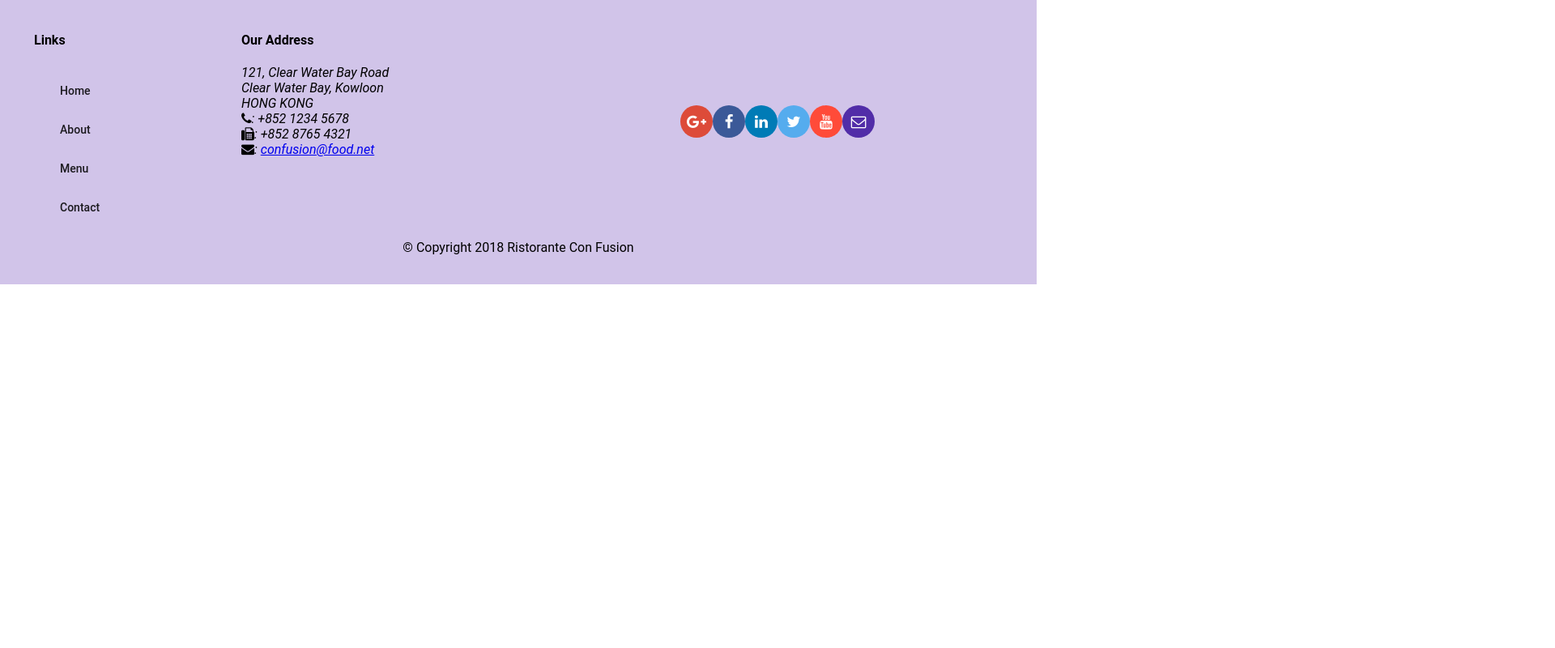
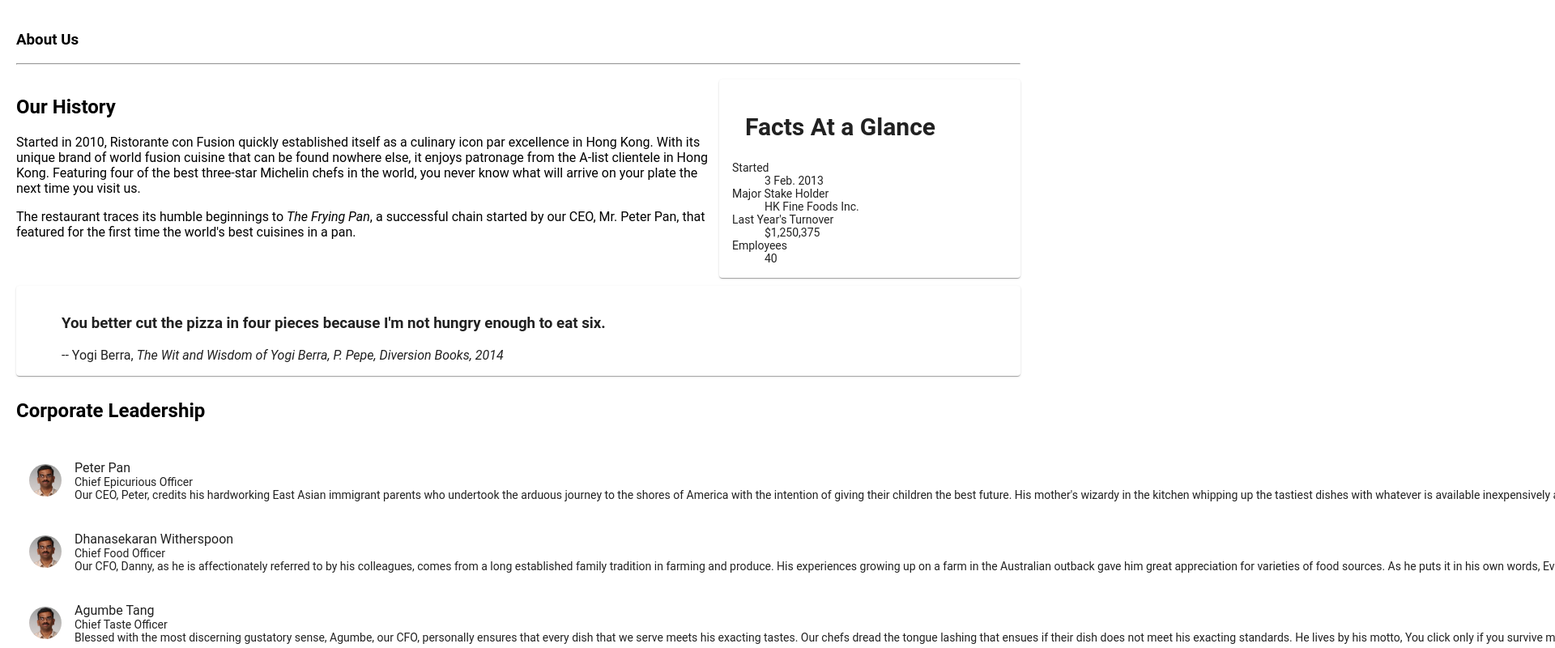
Before and after one commit to shriyakabra97/Angular, an Angular app: page /aboutus in a window 1280 px wide. Before the commit this address led to /. Shown: the part 340-1140 px from the top of the page at 81% size, 1920 px wide, since content can reach past the window. Before the commit the page ends 800 px from the top, so only its background shows below. Built offline with nearby package versions, Linux system fonts and the light colour scheme.

Commit message:
Assignment 2

```diff
--- a/src/app/about/about.component.html
+++ b/src/app/about/about.component.html
@@ -1,3 +1,79 @@
-<p>
-  about works!
-</p>
+<div class="container" fxLayout="column" fxLayoutGap="10px">
+
+  <div fxFlex>
+    <div>
+      <h3>About Us</h3>
+      <hr>
+    </div>
+  </div>
+
+  <div fxFlex>
+    <div fxLayout="column" fxLayout.gt-sm="row">
+      <div fxFlex="70">
+        <h2>Our History</h2>
+        <p>Started in 2010, Ristorante con Fusion quickly established itself as a culinary icon par excellence in Hong
+          Kong. With its unique brand of world fusion cuisine that can be found nowhere else, it enjoys patronage from
+          the A-list clientele in Hong Kong. Featuring four of the best three-star Michelin chefs in the world, you
+          never know what will arrive on your plate the next time you visit us.</p>
+        <p>The restaurant traces its humble beginnings to <em>The Frying Pan</em>, a successful chain started by our
+          CEO, Mr. Peter Pan, that featured for the first time the world's best cuisines in a pan.</p>
+      </div>
+      <div fxFlex="30">
+        <mat-card>
+          <mat-card-header>
+            <mat-card-title>
+              <h2>Facts At a Glance</h2>
+            </mat-card-title>
+          </mat-card-header>
+          <mat-card-content>
+            <dl>
+              <dt>Started</dt>
+              <dd>3 Feb. 2013</dd>
+              <dt>Major Stake Holder</dt>
+              <dd>HK Fine Foods Inc.</dd>
+              <dt>Last Year's Turnover</dt>
+              <dd>$1,250,375</dd>
+              <dt>Employees</dt>
+              <dd>40</dd>
+            </dl>
+          </mat-card-content>
+        </mat-card>
+      </div>
+    </div>
+  </div>
+
+  <div fxFlex>
+    <mat-card>
+      <blockquote>
+        <h3>You better cut the pizza in four pieces because
+          I'm not hungry enough to eat six.</h3>
+        <footer>-- Yogi Berra,
+          <cite>The Wit and Wisdom of Yogi Berra,
+            P. Pepe, Diversion Books, 2014</cite>
+        </footer>
+      </blockquote>
+    </mat-card>
+  </div>
+
+
+  <div fxFlex>
+    <h2>Corporate Leadership</h2>
+    <!-- corporate leaders details... -->
+    <div>
+
+        <mat-list fxFlex>
+          <mat-list-item *ngFor="let leader of leaders">
+            <img matListAvatar src={{leader.image}} alt={{leader.name}}>
+            <h1 matLine> {{leader.name}} </h1>
+            <p matLine>
+              <span> {{leader.designation}} </span>
+            </p>
+            <p matLine>
+              <span> {{leader.description}} </span>
+            </p>
+          </mat-list-item>
+        </mat-list>
+
+    </div>
+  </div>
+</div>
--- a/src/app/about/about.component.ts
+++ b/src/app/about/about.component.ts
@@ -1,5 +1,6 @@
 import { Component, OnInit } from '@angular/core';
-
+import { Leader } from '../shared/leader';
+import { LeaderService } from '../services/leader.service';
 @Component({
   selector: 'app-about',
   templateUrl: './about.component.html',
@@ -7,9 +8,13 @@ import { Component, OnInit } from '@angular/core';
 })
 export class AboutComponent implements OnInit {
 
-  constructor() { }
+  leaders: Leader[];
+  constructor(private leaderService: LeaderService) {
+
+   }
 
   ngOnInit() {
+    this.leaders = this.leaderService.getLeaders();
   }
 
 }
--- a/src/app/app-routing/routes.ts
+++ b/src/app/app-routing/routes.ts
@@ -7,12 +7,14 @@ import { MenuComponent } from '../menu/menu.component';
 import { DishdetailComponent } from '../dishdetail/dishdetail.component';
 import { HomeComponent } from '../home/home.component';
 
+
 export const routes: Routes = [
     {path: 'home', component: HomeComponent},
     {path: 'menu', component: MenuComponent},
     {path: 'contactus', component: ContactComponent},
     { path: 'dishdetail/:id', component: DishdetailComponent },
-    {path: '', redirectTo: '/home', pathMatch:'full'}
+    {path: '', redirectTo: '/home', pathMatch:'full'},
+    {path: 'aboutus', component: AboutComponent}
 
 
 ];
--- a/src/app/app.module.ts
+++ b/src/app/app.module.ts
@@ -13,6 +13,7 @@ import { MatCardModule } from '@angular/material/card';
 import { MatButtonModule } from '@angular/material/button';
 import { DishdetailComponent } from './dishdetail/dishdetail.component';
 import { DishService } from './services/dish.service';
+import { LeaderService } from './services/leader.service';
 import { PromotionService } from './services/promotion.service';
 import { HeaderComponent } from './header/header.component';
 import { FooterComponent } from './footer/footer.component';
@@ -44,7 +45,8 @@ import { AppRoutingModule } from './app-routing/app-routing.module';
   ],
   providers: [
     DishService,
-    PromotionService
+    PromotionService,
+    LeaderService
   ],
   bootstrap: [AppComponent]
 })
--- a/src/app/footer/footer.component.html
+++ b/src/app/footer/footer.component.html
@@ -10,7 +10,7 @@
         <h4>Links</h4>
         <mat-list>
           <mat-list-item><a mat-button routerLink='/home'>Home</a></mat-list-item>
-          <mat-list-item><a mat-button>About</a></mat-list-item>
+          <mat-list-item><a mat-button routerLink='/aboutus'>About</a></mat-list-item>
           <mat-list-item><a mat-button routerLink='/menu'>Menu</a></mat-list-item>
           <mat-list-item><a mat-button routerLink='/contactus'> Contact</a></mat-list-item>
         </mat-list>
--- a/src/app/header/header.component.html
+++ b/src/app/header/header.component.html
@@ -1,7 +1,7 @@
 <mat-toolbar color="primary">
   <span><img src="/assets/images/logo.png" height=30 width=41></span>
   <a mat-button routerLink='/home' routerLinkActive='active'><span class="fa fa-home fa-lg"></span> Home</a>
-  <a mat-button ><span class="fa fa-info fa-lg"></span> About</a>
+  <a mat-button routerLink='/aboutus' ><span class="fa fa-info fa-lg"></span> About</a>
   <a mat-button routerLink='/menu' routerLinkActive='active'><span class="fa fa-list fa-lg"></span> Menu</a>
   <a mat-button routerLink='/contactus' routerLinkActive='active'><span class="fa fa-address-card fa-lg"></span> Contact</a>
 </mat-toolbar>
--- a/src/app/home/home.component.html
+++ b/src/app/home/home.component.html
@@ -33,4 +33,19 @@
   </mat-card-content>
 </mat-card>
 
+<mat-card *ngIf="leader" fxFlex>
+  <mat-card-header>
+    <div mat-card-avatar></div>
+    <mat-card-title>
+      <h3>{{leader.name | uppercase}}</h3>
+    </mat-card-title>
+  </mat-card-header>
+  <img mat-card-image src={{leader.image}} alt={{leader.name}}>
+  <mat-card-content>
+    <p> {{leader.designation}}</p>
+    <p>{{leader.description}}
+    </p>
+  </mat-card-content>
+</mat-card>
+
 </div>
--- a/src/app/home/home.component.ts
+++ b/src/app/home/home.component.ts
@@ -3,6 +3,10 @@ import { Dish } from '../shared/dish';
 import { DishService } from '../services/dish.service';
 import { Promotion } from '../shared/promotion';
 import { PromotionService } from '../services/promotion.service';
+import { Leader } from '../shared/leader';
+import { LeaderService } from '../services/leader.service';
+import { from } from 'rxjs';
+
 @Component({
   selector: 'app-home',
   templateUrl: './home.component.html',
@@ -11,13 +15,16 @@ import { PromotionService } from '../services/promotion.service';
 export class HomeComponent implements OnInit {
   dish: Dish;
   promotion: Promotion;
+  leader: Leader;
 
   constructor(private dishService: DishService,
-              private promotionService: PromotionService) { }
+              private promotionService: PromotionService,
+              private leaderService: LeaderService) { }
 
   ngOnInit() {
     this.dish = this.dishService.getFeaturedDish();
     this.promotion = this.promotionService.getFeaturedPromotion();
+    this.leader = this.leaderService.getFeaturedLeader();
   }
 
 }
--- /dev/null
+++ b/src/app/services/leader.service.ts
@@ -0,0 +1,18 @@
+import { Injectable } from '@angular/core';
+import { Leader } from '../shared/leader';
+import { LEADERS } from '../shared/leaders';
+
+@Injectable({
+  providedIn: 'root'
+})
+export class LeaderService {
+
+  constructor() { }
+
+  getLeaders(): Leader[] {
+    return LEADERS;
+  }
+  getFeaturedLeader() : Leader{
+    return LEADERS.filter((leader) => leader.featured)[0];
+}
+}
--- /dev/null
+++ b/src/app/shared/leader.ts
@@ -0,0 +1,9 @@
+export class Leader{
+    id: string;
+    name: string;
+    image: string;
+    designation: string;
+    abbr: string;
+    featured: boolean;
+    description: string;
+}
--- /dev/null
+++ b/src/app/shared/leaders.ts
@@ -0,0 +1,43 @@
+import { Leader } from './leader';
+export const LEADERS: Leader[] = [
+    {
+      id: '0',
+      name: 'Peter Pan',
+      image: '/assets/images/alberto.png',
+      designation: 'Chief Epicurious Officer',
+      abbr: 'CEO',
+      featured: false,
+      // tslint:disable-next-line:max-line-length
+      description: 'Our CEO, Peter, credits his hardworking East Asian immigrant parents who undertook the arduous journey to the shores of America with the intention of giving their children the best future. His mother\'s wizardy in the kitchen whipping up the tastiest dishes with whatever is available inexpensively at the supermarket, was his first inspiration to create the fusion cuisines for which The Frying Pan became well known. He brings his zeal for fusion cuisines to this restaurant, pioneering cross-cultural culinary connections.'
+    },
+    {
+      id: '1',
+      name: 'Dhanasekaran Witherspoon',
+      image: '/assets/images/alberto.png',
+      designation: 'Chief Food Officer',
+      abbr: 'CFO',
+      featured: false,
+      // tslint:disable-next-line:max-line-length
+      description: 'Our CFO, Danny, as he is affectionately referred to by his colleagues, comes from a long established family tradition in farming and produce. His experiences growing up on a farm in the Australian outback gave him great appreciation for varieties of food sources. As he puts it in his own words, Everything that runs, wins, and everything that stays, pays!'
+    },
+    {
+      id: '2',
+      name: 'Agumbe Tang',
+      image: '/assets/images/alberto.png',
+      designation: 'Chief Taste Officer',
+      abbr: 'CTO',
+      featured: false,
+      // tslint:disable-next-line:max-line-length
+      description: 'Blessed with the most discerning gustatory sense, Agumbe, our CFO, personally ensures that every dish that we serve meets his exacting tastes. Our chefs dread the tongue lashing that ensues if their dish does not meet his exacting standards. He lives by his motto, You click only if you survive my lick.'
+    },
+    {
+      id: '3',
+      name: 'Alberto Somayya',
+      image: '/assets/images/alberto.png',
+      designation: 'Executive Chef',
+      abbr: 'EC',
+      featured: true,
+      // tslint:disable-next-line:max-line-length
+      description: 'Award winning three-star Michelin chef with wide International experience having worked closely with whos-who in the culinary world, he specializes in creating mouthwatering Indo-Italian fusion experiences. He says, Put together the cuisines from the two craziest cultures, and you get a winning hit! Amma Mia!'
+    }
+  ];
```
Also changed, not shown: 1 other file (tests, documents, lock files or other folders).
